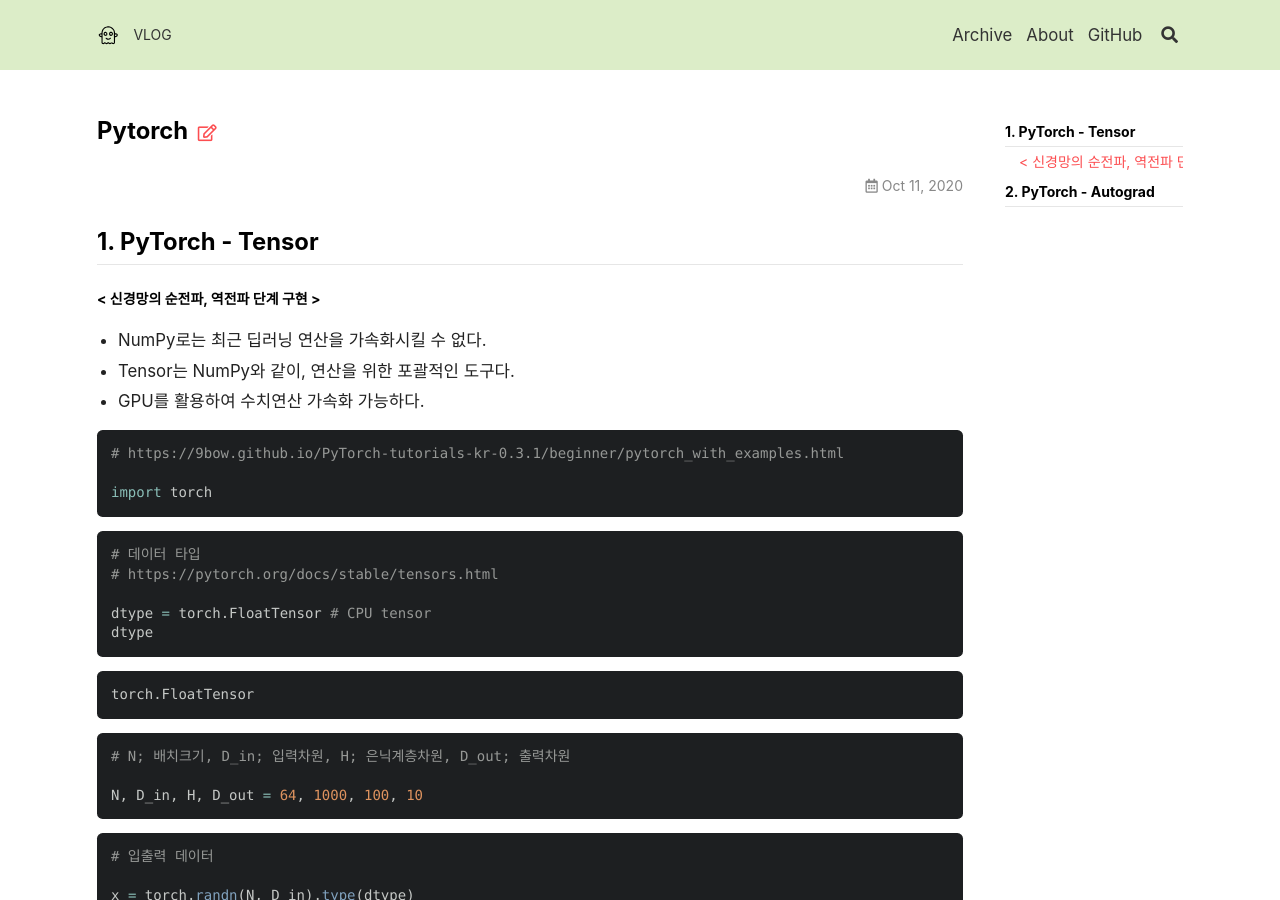
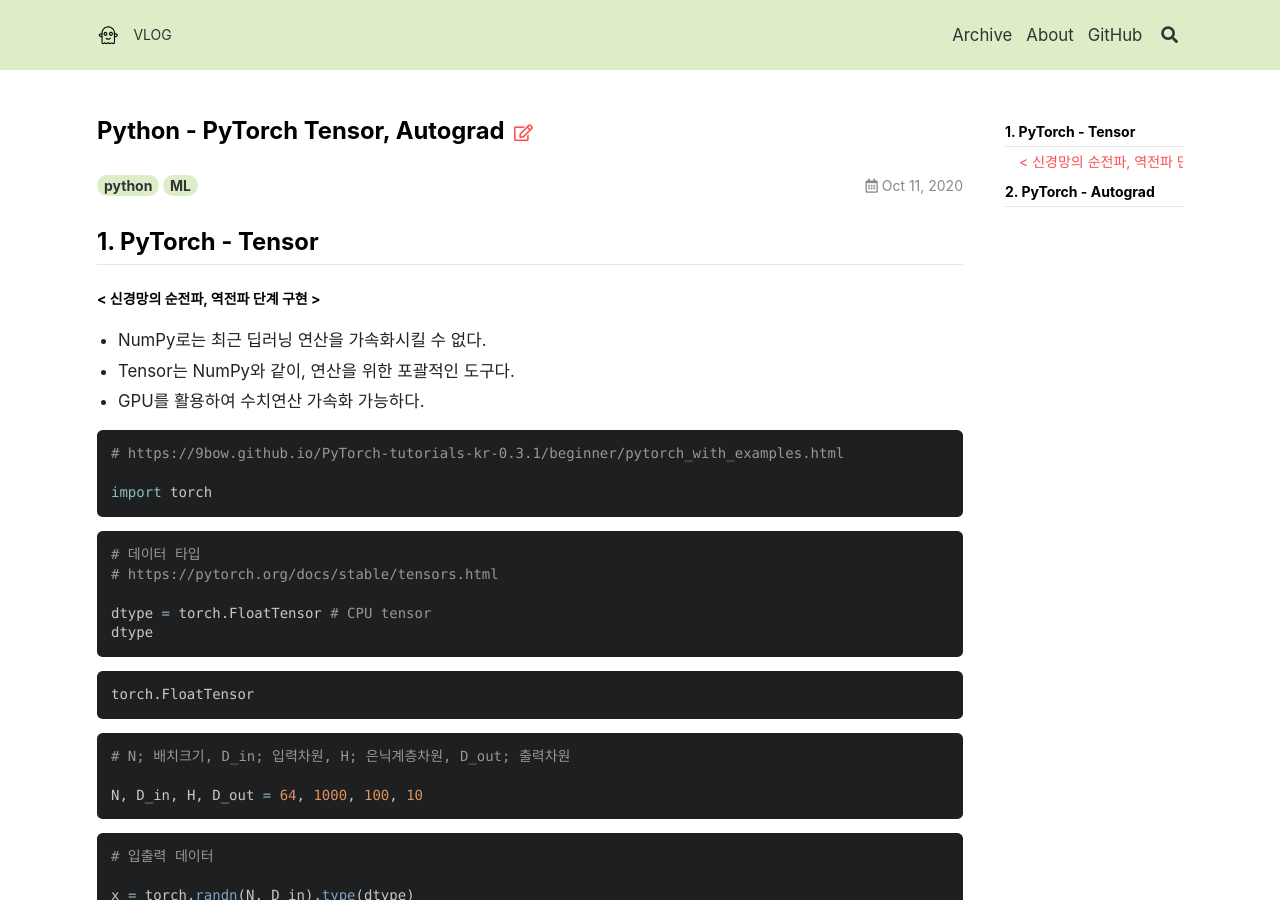
Before and after one commit to hyunjjin/hyunjjin.github.io, a Jekyll site: the page built from _posts/2020-10-11-PyTorch.md, in a window 1280 px wide and 900 px high. Built offline with Jekyll 4.4.1, drawn with Linux system fonts in a browser that asks for light colours; nearby versions of some CDN libraries.

Commit message:
Update 2020-10-11-PyTorch.md

```diff
--- a/_posts/2020-10-11-PyTorch.md
+++ b/_posts/2020-10-11-PyTorch.md
@@ -1,3 +1,9 @@
+---
+title: Python - PyTorch Tensor, Autograd
+tags: python ML
+---
+
+
 # 1. PyTorch - Tensor
 
 ### < 신경망의 순전파, 역전파 단계 구현 >
```
